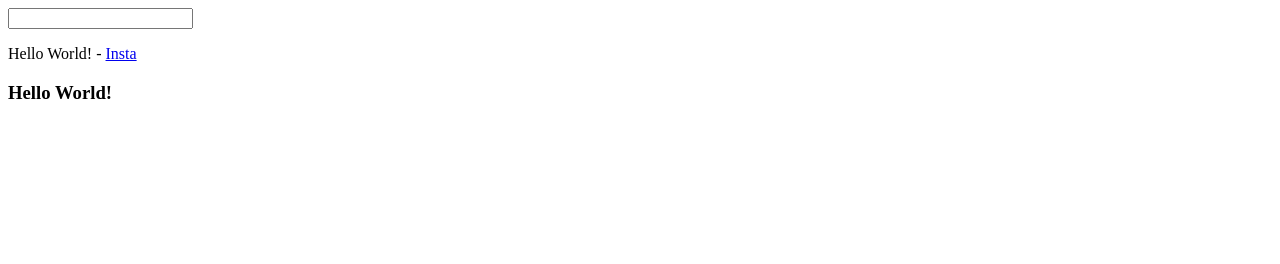
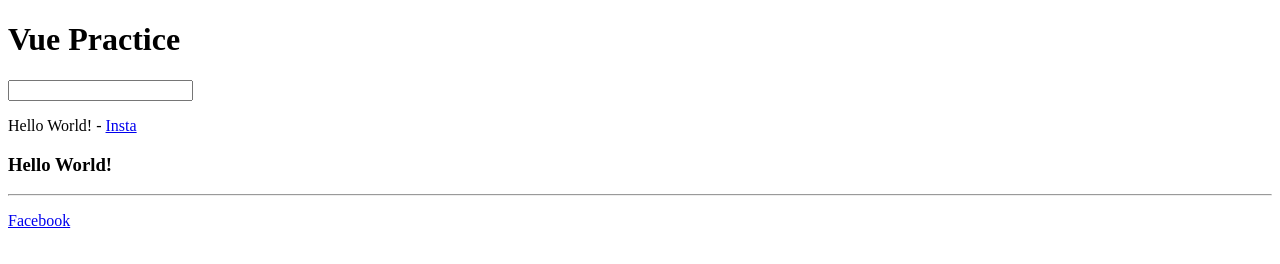
Before and after one commit to JupiterLikeThePlanet/vue-projects, a plain HTML site: page index.html in a window 1280 px wide. Drawn offline with Linux system fonts and the light colour scheme.

Commit message:
Add v-on

```diff
--- a/index.html
+++ b/index.html
@@ -9,23 +9,31 @@
 </head>
 <body>
 	<div id="app">
+		<h1 v-once> {{ title }}</h1>
 		<input type="text" v-on:input="changeGreeting"></input>
 		<p>{{ greeting }} - <a v-bind:href="link"> Insta </a> </p>
 		<h3>{{ showGreeting()}}</h3>
+		<hr>
+		<p v-html="finishedLink"></p>
 	</div>
 	<script>
 	// You may of course also outsource this script code into a separate file (e.g. app.js) and simply import this file here
 		new Vue({
 			el: '#app',
 			data: {
+
 				greeting: 'Hello World!',
-				link: 'https://www.instagram.com/'
+				link: 'https://www.instagram.com/',
+				title: 'Vue Practice',
+				finishedLink: "<a href='https://www.facebook.com'> Facebook </a>"
 			},
 			methods: {
 				changeGreeting: function(event) {
 					this.greeting = event .target.value;
+					// this.title = event .target.value;
 				},
 				showGreeting: function(){
+					//this.title = 'CHANGED?'
 					return this.greeting
 				}
 
```
